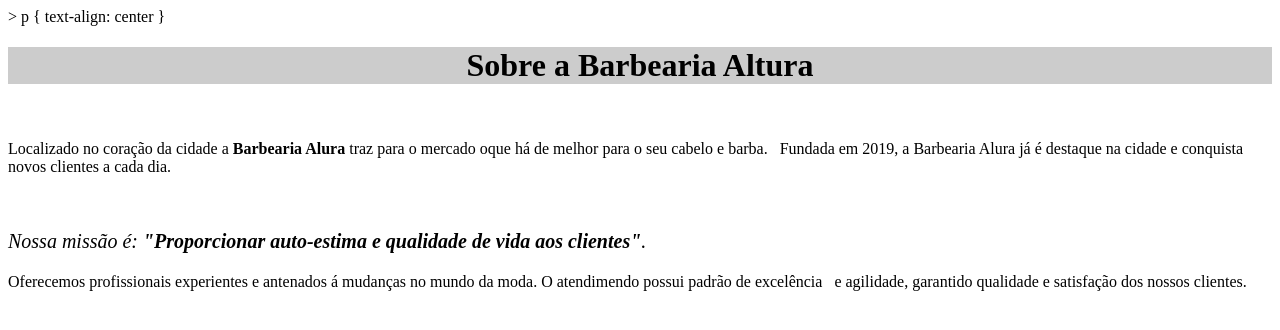
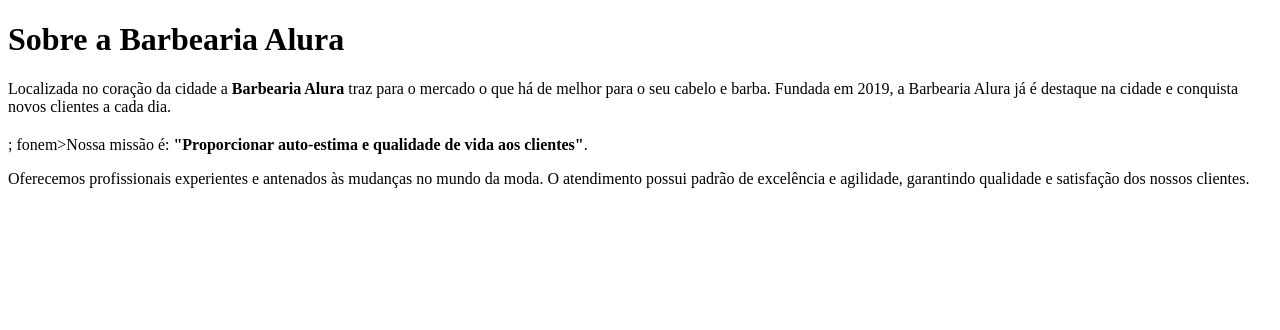
Before and after one commit to ericcristian12/eric-barbearia-alura1, a plain HTML site: page index.html in a window 1280 px wide. Drawn offline with Linux system fonts and the light colour scheme.

Commit message:
Add files via upload

```diff
--- a/index.html
+++ b/index.html
@@ -1,31 +1,17 @@
-<!DOCTYPE html>>
+<!DOCTYPE html>
 <html lang="pt-br">
 	<head>
 		<meta charset="UTF-8">
 		<title>Barbearia Alura</title>
-
-        <link rel="stylesheet" href="style.css"
-
-        style=""<
-        <body>
-            p {
-                text-align: center
-            }
-        </style>
 	</head>
 
 	<body>
+		<h1 style="text- align: center">Sobre a Barbearia Alura</h1>
 
-    </body>
-         <h1 style="text-align: center; background: #CCCCCC">Sobre a Barbearia Altura</h1>
+		<p style="text- align: center">Localizada no coração da cidade a <strong>Barbearia Alura</strong> traz para o mercado o que há de melhor para o seu cabelo e barba. Fundada em 2019, a Barbearia Alura já é destaque na cidade e conquista novos clientes a cada dia.</p>
 
-         <P>Localizado no coração da cidade a <strong>Barbearia Alura</strong> traz para o mercado oque há de melhor para o seu cabelo e barba.
-         Fundada em 2019, a Barbearia Alura já é destaque na cidade e conquista novos clientes a cada dia.</P>
+		<p style= "font-size: 20px"></p>; fonem>Nossa missão é: <strong>"Proporcionar auto-estima e qualidade de vida aos clientes"</strong>.</em></p>
 
-         <P style="font-size: 20px"><em>Nossa missão é: <strong>"Proporcionar auto-estima e qualidade de vida aos clientes"</strong>.</em></P>
-
-         <P>Oferecemos profissionais experientes e antenados á mudanças no mundo da moda. O atendimendo possui padrão de excelência
-         e agilidade, garantido qualidade e satisfação dos nossos clientes.<P>
-         </P>
+		<p style="text- align: center">Oferecemos profissionais experientes e antenados às mudanças no mundo da moda. O atendimento possui padrão de excelência e agilidade, garantindo qualidade e satisfação dos nossos clientes.</p>
 	</body>
 </html>
```
Lines whose indentation alone changed are shown as unchanged.
